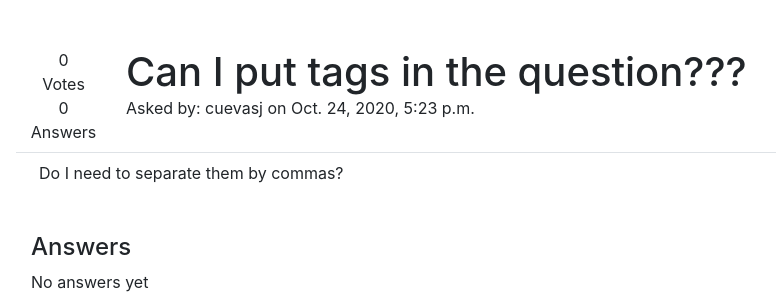
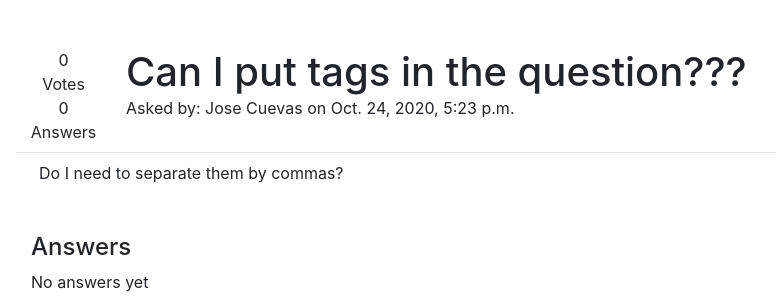
Before and after one commit to jmcuevas/quickstartguides-dev, a Django app: page /questions/show/2 in a window 1280 px wide. Shown: the part 64-364 px from the top of the page, without its empty margins (54-830 px from the left). Run offline with Django 3.2, Linux system fonts and the light colour scheme; data comes from the database, SQL or seed files in the repository; both versions use the stored data as it was after the commit; parts of the project's set-up code (start-up, migrations or seed data) failed here and were passed over; some libraries are stand-ins or nearby versions.

Commit message:
Update questions show.html to display the use full name instead of username

```diff
--- a/questions/templates/questions/show.html
+++ b/questions/templates/questions/show.html
@@ -26,7 +26,7 @@
                 <h1 class="d-inline">{{ question.title }}</h1>
 
                 <!-- Info: Asked by -->
-                <p class="mb-0">Asked by: {{ question.created_by }} on {{ question.created_at }}</p>
+                <p class="mb-0">Asked by: {{ question.created_by.first_name }} {{ question.created_by.last_name }} on {{ question.created_at }}</p>
 
                 <!-- Info: Tags -->
                 <div class="mb-2">
@@ -107,7 +107,7 @@
             {% for answer in answers %}
             <div class="border-bottom pt-4">
                 <div class="pb-4">
-                    <p class="d-inline">Answered by: {{answer.created_by}} on {{answer.created_at}}</p>
+                    <p class="d-inline">Answered by: {{ answer.created_by.first_name }} {{ answer.created_by.last_name }} on {{answer.created_at}}</p>
                     {% if user.is_authenticated %}
                         {% if answer.created_by == user %}
                         <!-- Actions: Edit -->
```
Also changed, not shown: db.sqlite3.
